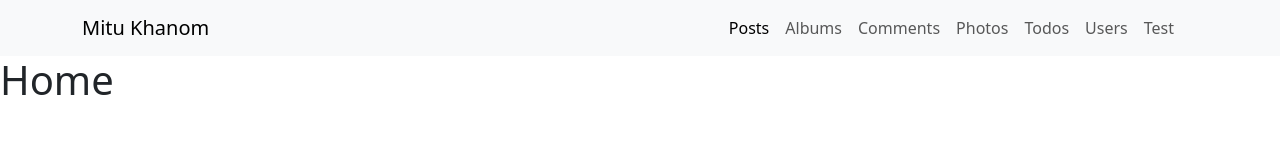
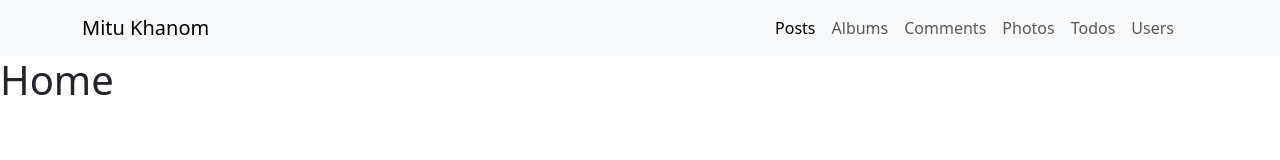
Before and after one commit to Mitu-khanom/Exam-Fetch-API, a plain HTML site: page index.html in a window 1280 px wide. Drawn offline with nearby package versions, Linux system fonts and the light colour scheme; no server answers.

Commit message:
firstcommit

```diff
--- a/index.html
+++ b/index.html
@@ -38,9 +38,6 @@
                 <li class="nav-item">
                   <a class="nav-link" href="./users/index.html">Users</a>
                 </li>
-                <li class="nav-item">
-                  <a class="nav-link" href="./test/index.html">Test</a>
-                </li>
               </ul>
             </div>
           </div>
```
Also changed, not shown: Albums/index.html (+1 -0 lines).
